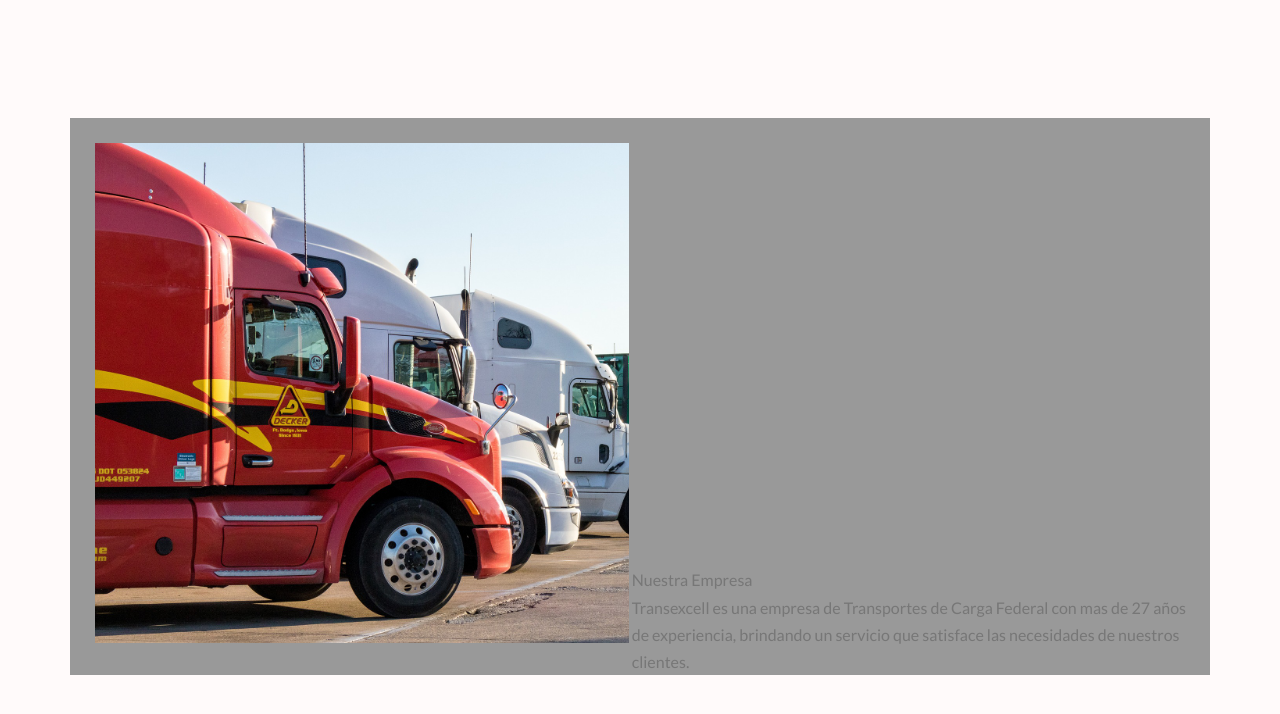
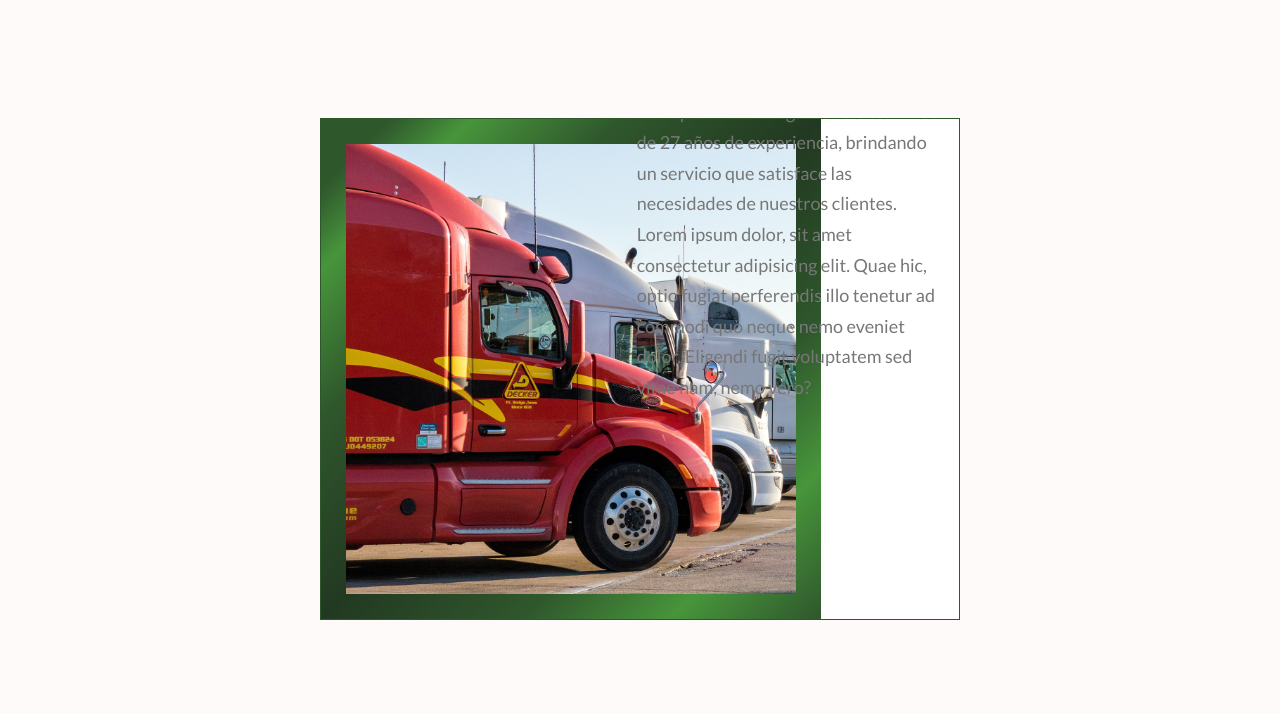
Before and after one commit to StarNiGHTS64/Transexcell, a website: page index.html in a window 1280 px wide. Shown: the part 772-1486 px from the top of the page. Drawn offline with Linux system fonts and the light colour scheme.

Commit message:
about section

```diff
--- a/index.html
+++ b/index.html
@@ -17,29 +17,32 @@
 
         <header class="header">
             <div class="header__text-box">
-                <h1 class="header-primary">
-                    <span class="header-primary--main">Transexcell</span>
-                    <span class="header-primary--sub">Transportacion De Excelencia</span>
+                <h1 class="heading-primary">
+                    <span class="heading-primary--main">Transexcell</span>
+                    <span class="heading-primary--sub">Transportacion De Excelencia</span>
                 </h1>
             </div>
         </header>
 
         <main>
             <section class="section-about">
-                <div class="row">
-                    <div class="section-about__content">
-                        <div class="section-about__content--left">
-                            <div class="composition">
-                                <img src="img/nat-2.jpg" alt="Trailer de Transporte" class="composition__photo">
+                <div class="section-about__content">
+                    <div class="section-about__content--left">
+                        <div class="composition">
+                            <div class="composition__content">
+                                <img src="img/nat-2.jpg" alt="Trailer de Transporte" class="composition__content__photo">
                             </div>
                         </div>
-                        <div class="section-about__content--right">
-                            <p>Nuestra Empresa</p>
-                            <p class="paragraph">Transexcell es una empresa de Transportes de Carga Federal con mas de 27 años de experiencia, brindando un servicio que satisface las necesidades de nuestros clientes.</p>
-                        </div>
+                    </div>
+                    <div class="section-about__content--right">
+                        <h3 class="heading-tertiary u-margin-bottom-small">Nuestra Empresa</h3>
+                        <p class="paragraph">Transexcell es una empresa de Transportes de Carga Federal con mas de 27 años de experiencia, brindando un servicio que satisface las necesidades de nuestros clientes.</p>
+                        <p class="paragraph">Lorem ipsum dolor, sit amet consectetur adipisicing elit. Quae hic, optio fugiat perferendis illo tenetur ad commodi quo neque nemo eveniet dolor. Eligendi fugit voluptatem sed vitae nam, nemo vero?</p>
                     </div>
                 </div>
             </section>
+
+
         </main>
 
         <footer>
--- a/sass/abstracts/_variables.scss
+++ b/sass/abstracts/_variables.scss
@@ -1,7 +1,7 @@
 //COLORS
-$color-primary-light: #2F572C;
+$color-primary-light: #47953B;
 $color-primary: #2F572C;
-$color-primary-dark: #2F572C;
+$color-primary-dark: #223921;
 
 $color-secondary-light: #FEDF00;
 $color-secondary: #FEDF00;
@@ -17,6 +17,8 @@ $color-grey-dark-2: #999999;
 $color-grey-dark-3: #333333;
 
 $color-white: #FFFAFA;
+$color-white-pure: #FFFFFF;
+
 $color-black: #17141F;
 
 //FONT
--- a/sass/base/_typography.scss
+++ b/sass/base/_typography.scss
@@ -6,7 +6,7 @@ body {
     color: $color-grey-dark-1;
 }
 
-.header-primary {
+.heading-primary {
     color: $color-white;
     text-shadow: 0px 0px 1rem;
 
@@ -31,3 +31,17 @@ body {
         animation: moveInRight 2s ease-out;
     }
 }
+
+.heading-tertiary {
+    font-size: 2.8rem;
+    font-weight: 700;
+    text-transform: uppercase;
+    display: inline-block;
+    background-image: linear-gradient(to right, $color-primary-light, $color-primary-dark);
+    -webkit-background-clip: text;
+    color: transparent;
+}
+
+.paragraph {
+    font-size: 1.8rem;
+}
--- a/sass/base/_utilities.scss
+++ b/sass/base/_utilities.scss
@@ -0,0 +1,8 @@
+.u-center-text { text-align: center !important; }
+
+.u-margin-bottom-small { margin-bottom: 1.5rem !important; }
+.u-margin-bottom-medium { margin-bottom: 4rem !important; }
+.u-margin-bottom-big { margin-bottom: 8rem !important; }
+
+.u-margin-top-big { margin-top: 8rem !important; }
+.u-margin-top-huge { margin-top: 10rem !important; }
--- a/sass/components/_composition.scss
+++ b/sass/components/_composition.scss
@@ -1,11 +1,29 @@
 .composition {
-    padding: 2.5rem;
-    height: 50rem;
-    overflow: hidden;
-    box-sizing: content-box;
-    &__photo {
+        padding: 2.5rem;
+        height: 50rem;
+        width: 50rem;
+        background: linear-gradient(
+            to right bottom,
+            rgba($color-primary, 1)0%,
+            rgba($color-primary, 1)7%,
+            rgba($color-primary, 1)7%,
+            rgba($color-primary-light, 1)15%,
+            rgba($color-primary, 1)30%,
+            rgba($color-primary-dark, 1)50%,
+            rgba($color-primary, 1)70%,
+            rgba($color-primary-light, 1)85%,
+            rgba($color-primary, 1)100%
+    );
+    &__content {
+        width: 100%;
+        height: 100%;
+        overflow: hidden;
+        display: block;
 
-        height: 50rem;
-        background-size: cover;
+        &__photo {
+            max-height: 100%;
+        }
     }
+
+
 }
--- a/sass/pages/_home.scss
+++ b/sass/pages/_home.scss
@@ -1,11 +1,17 @@
 .section-about {
     background-color: $color-white;
     padding: 25rem 0;
+    border-radius: 3px;
+    overflow: hidden;
+    position: relative;
 
     &__content {
-        background-color: $color-grey-dark-2;
-        width: 100%;
+        background-color: $color-white-pure;
+        border: 1px solid $color-primary;
+        margin: auto;
+        width: 50%;
         overflow: hidden;
+        display: block;
 
         &--left {
             width: 49%;
@@ -15,6 +21,7 @@
         &--right {
             width: 49%;
             display: inline-block;
+            transform: translateY(-20rem);
         }
     }
 
```
Also changed, not shown: css/style.css, 1 other file.
